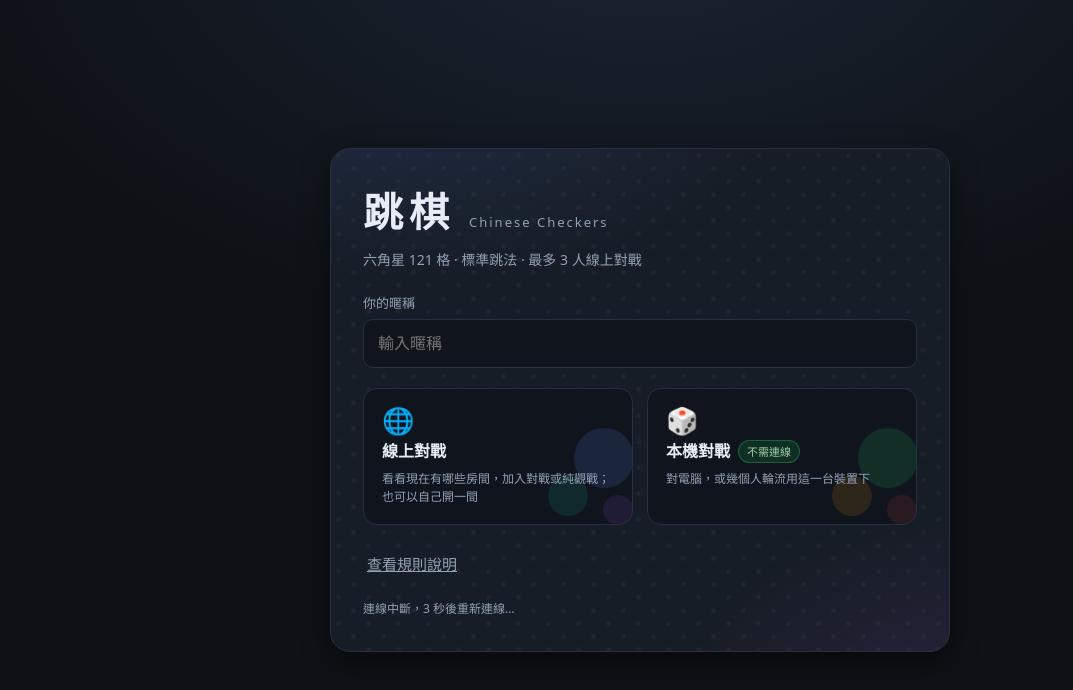
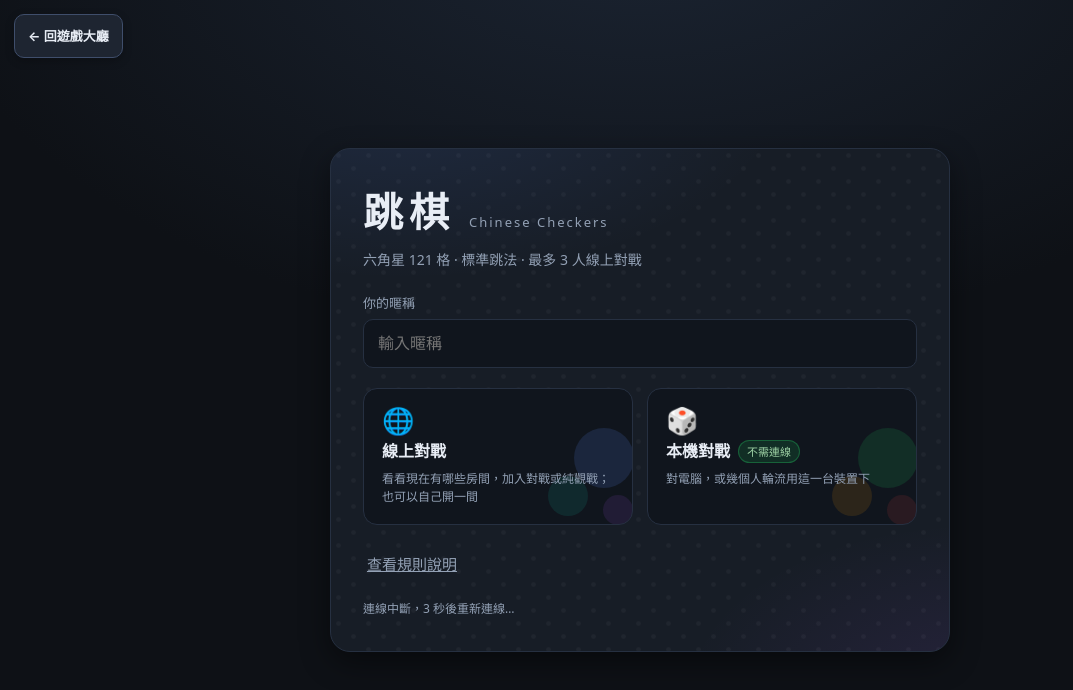
Before and after one commit to PJH-Eric/chinese-checkers, a website: page public/index.html in a window 1280 px wide. Shown: the whole page, without its empty margins (0-1073 px from the left). Drawn offline with Linux system fonts and the light colour scheme.

Commit message:
feat(ui): 新增返回遊戲大廳按鈕

```diff
--- a/public/index.html
+++ b/public/index.html
@@ -13,6 +13,7 @@
 
 <!-- ── 首頁：選模式 ─────────────────────────────── -->
 <section id="view-home" class="view">
+  <a class="lobby-home-link" href="https://pjh-eric.github.io/game-lobby/" aria-label="回遊戲大廳">← 回遊戲大廳</a>
   <div class="lobby-card">
     <h1 class="brand">跳棋<span>Chinese Checkers</span></h1>
     <p class="tagline">六角星 121 格 · 標準跳法 · 最多 3 人線上對戰</p>
--- a/public/style.css
+++ b/public/style.css
@@ -34,6 +34,20 @@ button, input { font: inherit; color: inherit; }
 
 .view { min-height: 100%; display: flex; flex-direction: column; }
 .view:not(.view-game) { align-items: center; justify-content: center; padding: 24px; }
+.lobby-home-link {
+  position: fixed; z-index: 55; top: max(14px, env(safe-area-inset-top)); left: max(14px, env(safe-area-inset-left));
+  display: inline-flex; align-items: center; min-height: 44px; padding: 8px 13px;
+  border: 1px solid #3f4e6b; border-radius: 10px; background: #1e2531; color: var(--ink);
+  box-shadow: 0 3px 10px rgba(0, 0, 0, .24); font-size: 13px; font-weight: 700; text-decoration: none;
+  transition: .15s;
+}
+.lobby-home-link:hover { background: #2a3547; border-color: #5f8cff; transform: translateY(-1px); }
+.lobby-home-link:active { transform: translateY(1px); }
+.lobby-home-link:focus-visible { outline: 3px solid #7aa2ff; outline-offset: 2px; }
+@media (max-width: 600px) {
+  .lobby-home-link { top: max(10px, env(safe-area-inset-top)); left: max(10px, env(safe-area-inset-left)); padding: 7px 10px; font-size: 12px; }
+  #view-home .lobby-card { margin-top: 54px; }
+}
 
 /* ── 通用元件 ─────────────────────────────── */
 .btn {
```
